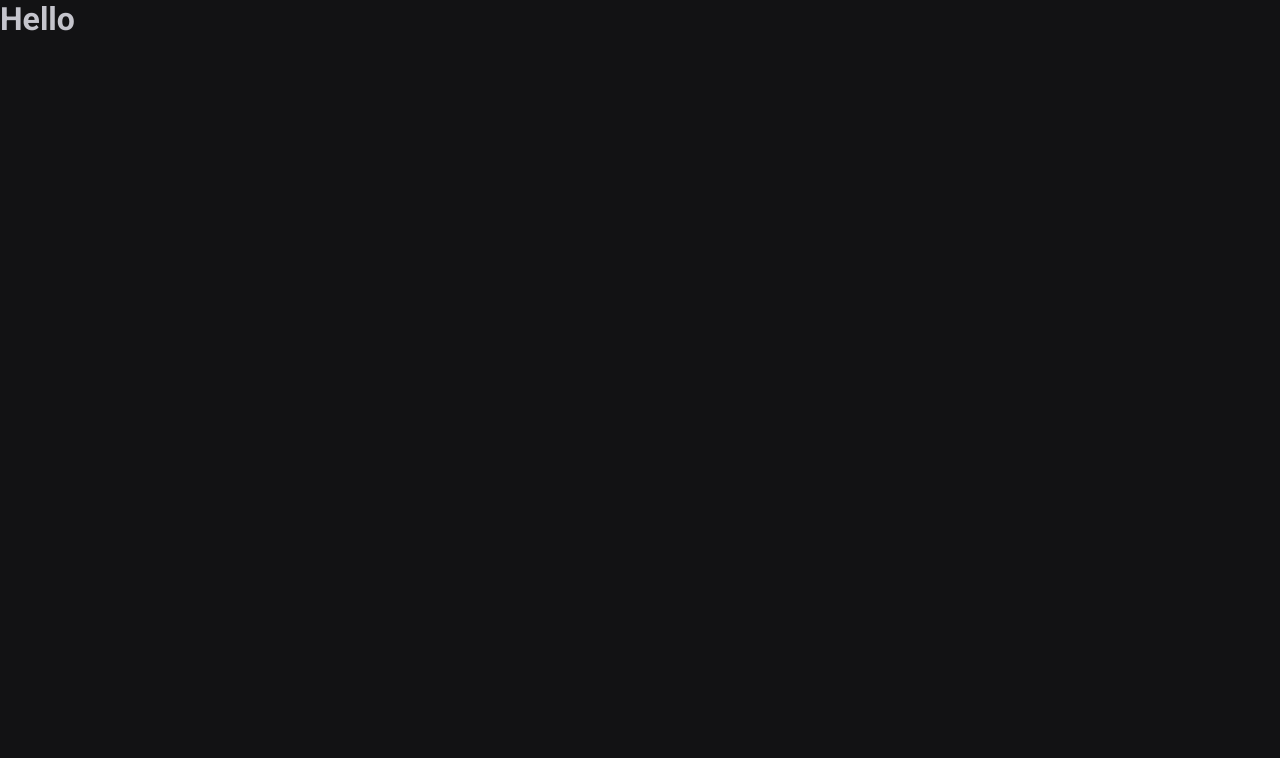
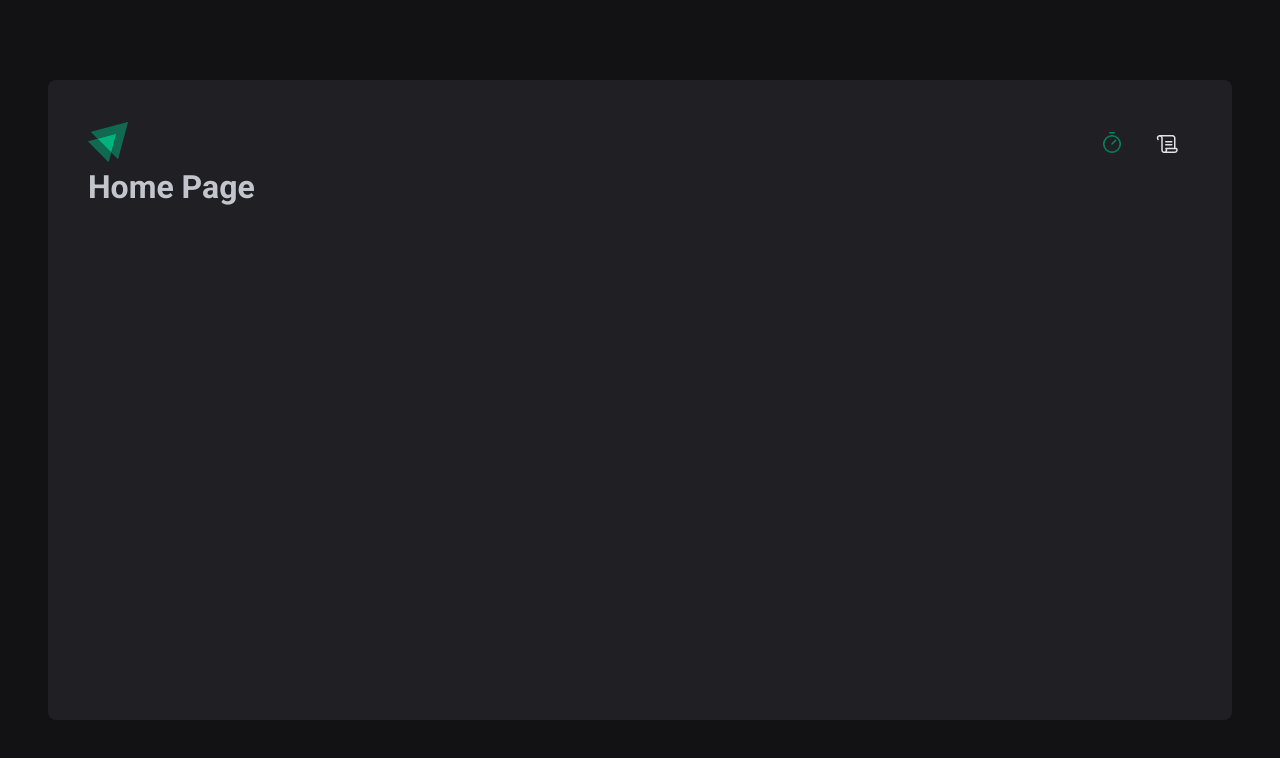
Before and after one commit to thiagomf712/ignite_timer, a React (Vite) app: page / in a window 1280 px wide. Shown: the top 758 px of the page. Built offline with nearby package versions, Linux system fonts and the light colour scheme.

Commit message:
Add Default Layout and Header

```diff
--- a/package.json
+++ b/package.json
@@ -10,7 +10,9 @@
     "preview": "vite preview"
   },
   "dependencies": {
+    "phosphor-react": "^1.4.1",
     "react-dom": "^18.3.1",
+    "react-router-dom": "^6.26.0",
     "styled-components": "^6.1.12"
   },
   "devDependencies": {
--- a/src/App.tsx
+++ b/src/App.tsx
@@ -1,13 +1,17 @@
 import { ThemeProvider } from 'styled-components'
 import { defaultTheme } from './styles/themes/default'
 import { GlobalStyles } from './styles/global'
+import { BrowserRouter } from 'react-router-dom'
+import { Router } from './Router'
 
 export function App() {
   return (
     <ThemeProvider theme={defaultTheme}>
       <GlobalStyles />
 
-      <h1>Hello</h1>
+      <BrowserRouter>
+        <Router />
+      </BrowserRouter>
     </ThemeProvider>
   )
 }
--- /dev/null
+++ b/src/Router.tsx
@@ -0,0 +1,16 @@
+import { Route, Routes } from 'react-router-dom'
+import { HomePage } from './pages/Home'
+import { HistoryPage } from './pages/History'
+import { DefaultLayout } from './layouts/DefaultLayout'
+
+export function Router() {
+  return (
+    <Routes>
+      <Route path="/" element={<DefaultLayout />}>
+        <Route path="/" element={<HomePage />} />
+
+        <Route path="/history" element={<HistoryPage />} />
+      </Route>
+    </Routes>
+  )
+}
--- /dev/null
+++ b/src/components/Header/index.tsx
@@ -0,0 +1,25 @@
+import { NavLink } from 'react-router-dom'
+import { Scroll, Timer } from 'phosphor-react'
+
+import logoIgnite from '../../assets/logo.svg'
+import { HeaderContainer } from './styles'
+
+export function Header() {
+  return (
+    <HeaderContainer>
+      <span>
+        <img src={logoIgnite} alt="" />
+      </span>
+
+      <nav>
+        <NavLink to="/" title="Timer">
+          <Timer size={24} />
+        </NavLink>
+
+        <NavLink to="/history" title="Histórico">
+          <Scroll size={24} />
+        </NavLink>
+      </nav>
+    </HeaderContainer>
+  )
+}
--- /dev/null
+++ b/src/components/Header/styles.ts
@@ -0,0 +1,34 @@
+import styled from 'styled-components'
+
+export const HeaderContainer = styled.header`
+  display: flex;
+  align-items: center;
+  justify-content: space-between;
+
+  & nav {
+    display: flex;
+    gap: 0.5rem;
+
+    & a {
+      width: 3rem;
+      height: 3rem;
+
+      display: flex;
+      justify-content: center;
+      align-items: center;
+
+      color: ${(props) => props.theme['gray-100']};
+
+      border-top: 3px solid transparent;
+      border-bottom: 3px solid transparent;
+
+      &:hover {
+        border-bottom: 3px solid ${(props) => props.theme['green-500']};
+      }
+
+      &.active {
+        color: ${(props) => props.theme['green-500']};
+      }
+    }
+  }
+`
--- /dev/null
+++ b/src/layouts/DefaultLayout/index.tsx
@@ -0,0 +1,13 @@
+import { Outlet } from 'react-router-dom'
+import { Header } from '../../components/Header'
+import { LayoutContainer } from './styles'
+
+export function DefaultLayout() {
+  return (
+    <LayoutContainer>
+      <Header />
+
+      <Outlet />
+    </LayoutContainer>
+  )
+}
--- /dev/null
+++ b/src/layouts/DefaultLayout/styles.ts
@@ -0,0 +1,14 @@
+import styled from 'styled-components'
+
+export const LayoutContainer = styled.div`
+  max-width: 74rem;
+  height: calc(100vh - 10rem);
+  margin: 5rem auto;
+  padding: 2.5rem;
+
+  background-color: ${({ theme }) => theme['gray-800']};
+  border-radius: 0.5rem;
+
+  display: grid;
+  align-content: flex-start;
+`
--- /dev/null
+++ b/src/pages/History.tsx
@@ -0,0 +1,7 @@
+export function HistoryPage() {
+  return (
+    <div>
+      <h1>History Page</h1>
+    </div>
+  )
+}
--- /dev/null
+++ b/src/pages/Home.tsx
@@ -0,0 +1,7 @@
+export function HomePage() {
+  return (
+    <div>
+      <h1>Home Page</h1>
+    </div>
+  )
+}
```
Also changed, not shown: src/assets/logo.svg (added), 1 other file (tests, documents, lock files or other folders).
